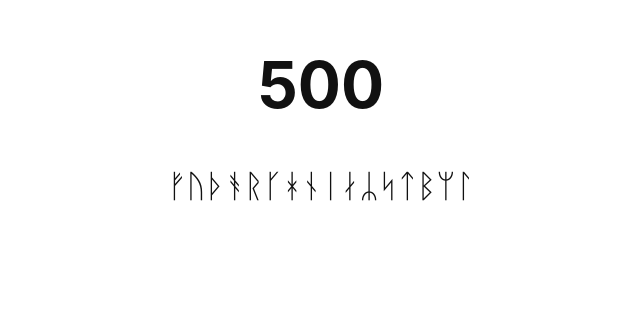
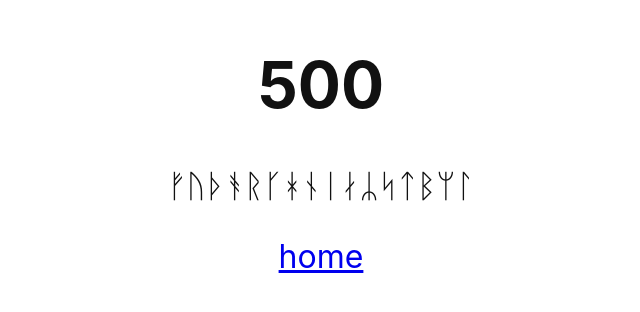
Before and after one commit to eldoy/waveorb-server, a website: page config/usr/share/nginx/html/50x.html in a window 1280 px wide. Shown: the part 114-426 px from the top of the page, without its empty margins (319-959 px from the left). Drawn offline with Linux system fonts and the light colour scheme.

Commit message:
Update default nginx pages

```diff
--- a/config/usr/share/nginx/html/50x.html
+++ b/config/usr/share/nginx/html/50x.html
@@ -1,7 +1,7 @@
 <!DOCTYPE html>
 <html>
 <head>
-  <title>Error</title>
+  <title>500 Error</title>
   <style>
     body {
       margin: 5em auto 0;
@@ -15,5 +15,6 @@
 <body>
   <h1>500</h1>
   <p>ᚠᚢᚦᚬᚱᚴᚼᚾᛁᛅᛦᛋᛏᛒᛘᛚ</p>
+  <p><a href="/">home</a></p>
 </body>
 </html>
```
Also changed, not shown: config/usr/share/nginx/html/404.html (+2 -4 lines).
